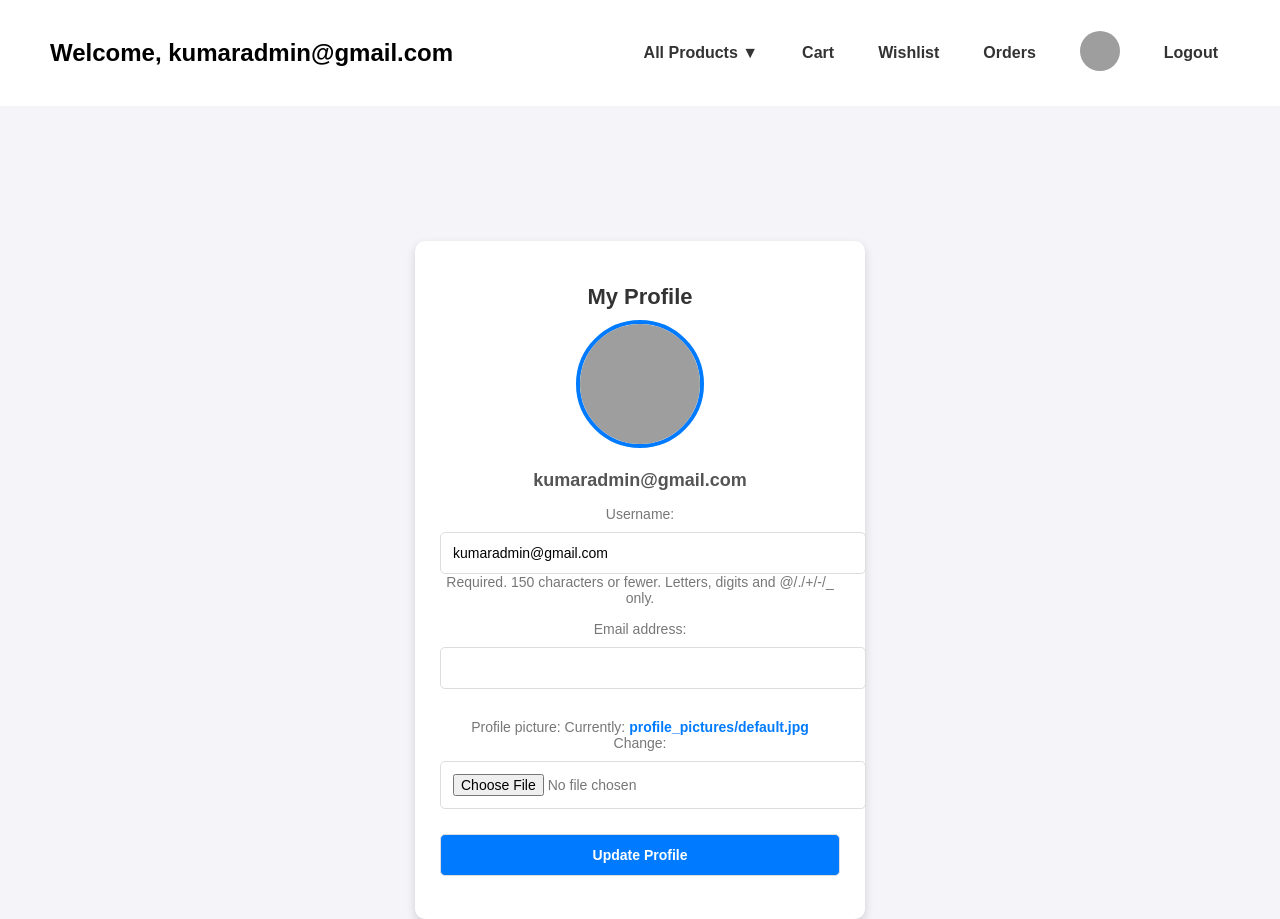
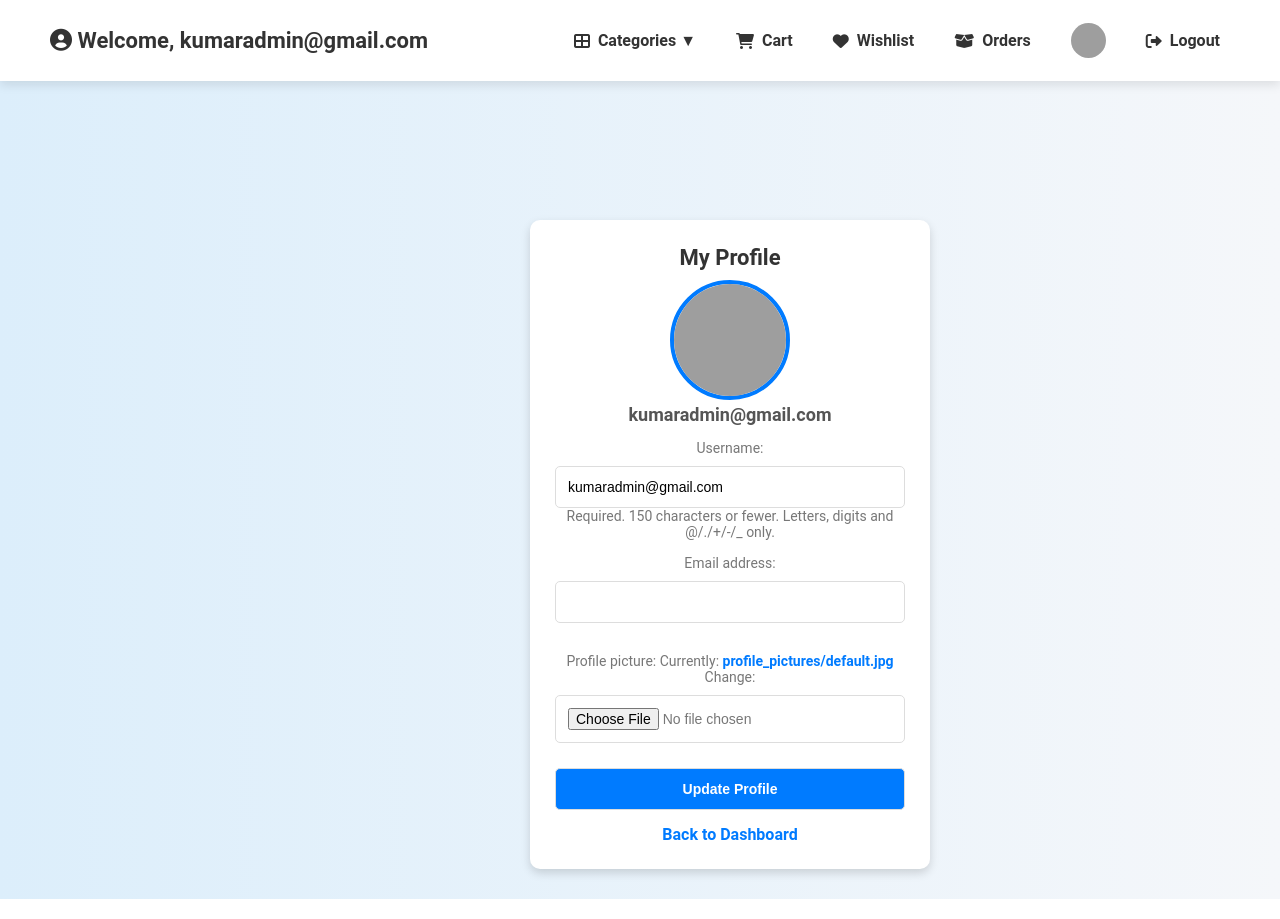
Before and after one commit to KumarDha34/Django-Ecommerce-project, a Django app: page /accounts/profile/ in a window 1280 px wide. Run offline with Django 5.2, Linux system fonts and the light colour scheme; a user stored in the database is signed in; data comes from the database, SQL or seed files in the repository; grey boxes are pictures that could not be loaded.

Commit message:
Update UserProfile

```diff
--- a/accounts/templates/accounts/profile.html
+++ b/accounts/templates/accounts/profile.html
@@ -8,48 +8,47 @@
     <style>
         /* Global Styling */
         body {
-            font-family: Arial, sans-serif;
-            background-color: #f4f4f9;
+            font-family: 'Roboto', sans-serif;
+            background: linear-gradient(to right, #dceefb, #f5f7fa);
+            padding: 30px;
+            animation: fadeIn 1s ease-in-out;
+            color: #333;
+            padding-top: 80px; /* Space for fixed navbar */
+        }
+
+        * {
             margin: 0;
             padding: 0;
-            display: flex;
-            justify-content: center;
-            align-items: center;
-            height: 100vh;
+            box-sizing: border-box;
         }
 
-        /* Header */
         header {
             position: fixed;
             top: 0;
             left: 0;
             width: 100%;
-        background: rgba(255, 255, 255, 0.95);
+            background: white;
             padding: 15px 50px;
             display: flex;
             justify-content: space-between;
             align-items: center;
             z-index: 1000;
-        transition: box-shadow 0.3s ease-in-out;
+            box-shadow: 0 4px 10px rgba(0, 0, 0, 0.1);
         }
 
-    header.scrolled {
-        box-shadow: 0 4px 10px rgba(0, 0, 0, 0.15);
+        header h2 {
+            font-size: 22px;
+            color: #333;
         }
-    nav{
-        margin-right: 100px;
 
-    }
         nav ul {
             list-style: none;
             display: flex;
             gap: 20px;
             align-items: center;
-
         }
 
         nav ul li {
-        display: inline-block;
             position: relative;
         }
 
@@ -57,32 +56,22 @@
             text-decoration: none;
             color: #333;
             font-weight: bold;
-        padding: 8px 12px;
-        transition: 0.3s;
+            display: flex;
+            align-items: center;
+            gap: 8px;
+            padding: 8px 10px;
+            transition: color 0.3s ease, transform 0.3s ease;
         }
 
         nav ul li a:hover {
             color: #007bff;
+            transform: scale(1.1);
         }
 
-    .btn {
-        background: #007bff;
-        color: #fff;
-        padding: 8px 15px;
-        border-radius: 5px;
-        text-decoration: none;
-        transition: background 0.3s, transform 0.2s;
-    }
-
-    .btn:hover {
-        background: #0056b3;
-        transform: scale(1.05);
-    }
-
-    /* Dropdown */
-    .dropdown {
-        position: relative;
-        cursor: pointer;
+        .profile-img {
+            width: 35px;
+            height: 35px;
+            border-radius: 50%;
         }
 
         .dropdown-content {
@@ -91,14 +80,15 @@
             top: 100%;
             left: 0;
             background: white;
-        border-radius: 5px;
+            border-radius: 6px;
             box-shadow: 0 4px 6px rgba(0, 0, 0, 0.1);
             min-width: 180px;
             text-align: left;
             z-index: 1000;
-        opacity: 0;
-        transform: translateY(10px);
-        transition: opacity 0.3s ease, transform 0.3s ease;
+        }
+
+        .dropdown:hover .dropdown-content {
+            display: block;
         }
 
         .dropdown-content a {
@@ -109,19 +99,14 @@
         }
 
         .dropdown-content a:hover {
-        background: #f4f4f4;
-    }
-
-    .dropdown:hover .dropdown-content {
-        display: block;
-        opacity: 1;
-        transform: translateY(0);
+            background: #f1f1f1;
         }
 
         .profile-container {
-            margin-top: 360px;
+            margin-top: 140px;
             max-width: 400px;
             background: white;
+            margin-left: 500px;
             padding: 25px;
             border-radius: 10px;
             box-shadow: 0 4px 10px rgba(0, 0, 0, 0.15);
@@ -210,37 +195,50 @@
             color: #0056b3;
             text-decoration: underline;
         }
+
+        /* Responsive Design */
+        @media screen and (max-width: 768px) {
+            .profile-container {
+                margin-top: 80px;
+                width: 90%;
+            }
+
+            header h2 {
+                font-size: 18px;
+            }
+
+            nav ul {
+                gap: 15px;
+            }
+        }
     </style>
 </head>
 <body>
     <header>
-        <h2>Welcome, {{ request.user.username }}</h2>
+        <h2><i class="fas fa-user-circle"></i> Welcome, {{ request.user.username }}</h2>
         <nav>
             <ul>
                 <li class="dropdown">
-                    <a href="{% url 'user_dashboard' %}">All Products ▼</a>
+                    <a href="{% url 'user_dashboard' %}"><i class="fas fa-th-large"></i> Categories ▼</a>
                     <div class="dropdown-content">
                         {% if categories %}
                             {% for category in categories %}
                                 <a href="{% url 'category_products' category.id %}">{{ category.name }}</a>
                             {% endfor %}
                         {% else %}
-                            <a href="#">No categories available</a>
+                            <a href="#">No categories</a>
                         {% endif %}
                     </div>
                 </li>
-                <li><a href="{% url 'cart' %}">Cart</a></li>
-                <li><a href="{% url 'wishlist' %}">Wishlist</a></li>
-                <li><a href="{% url 'user_orders' %}">Orders</a></li>
-                <li>
-                    <a href="{% url 'profile' %}">
-                      <img src="{{ request.user.profile_picture.url }}" alt="Profile" style="width: 40px; height: 40px; border-radius: 50%;">
-                      </a>
-                  </li>
-                <li><a href="{% url 'logout' %}">Logout</a></li>
+                <li><a href="{% url 'cart' %}"><i class="fas fa-shopping-cart"></i> Cart</a></li>
+                <li><a href="{% url 'wishlist' %}"><i class="fas fa-heart"></i> Wishlist</a></li>
+                <li><a href="{% url 'user_orders' %}"><i class="fas fa-box-open"></i> Orders</a></li>
+                <li><a href="{% url 'profile' %}"><img src="{{ request.user.profile_picture.url }}" alt="Profile" class="profile-img" /></a></li>
+                <li><a href="{% url 'logout' %}"><i class="fas fa-sign-out-alt"></i> Logout</a></li>
             </ul>
         </nav>
     </header>
+
     <div class="profile-container">
         <h2>My Profile</h2>
         <img src="{{ user.profile_picture.url }}" alt="Profile Picture">
@@ -252,7 +250,7 @@
             {{ form.as_p }}
             <button type="submit">Update Profile</button>
         </form>
-        <br>
+        <a href="{% url 'user_dashboard' %}">Back to Dashboard</a>
     </div>
 </body>
 </html>
```
Lines whose indentation alone changed are shown as unchanged.
